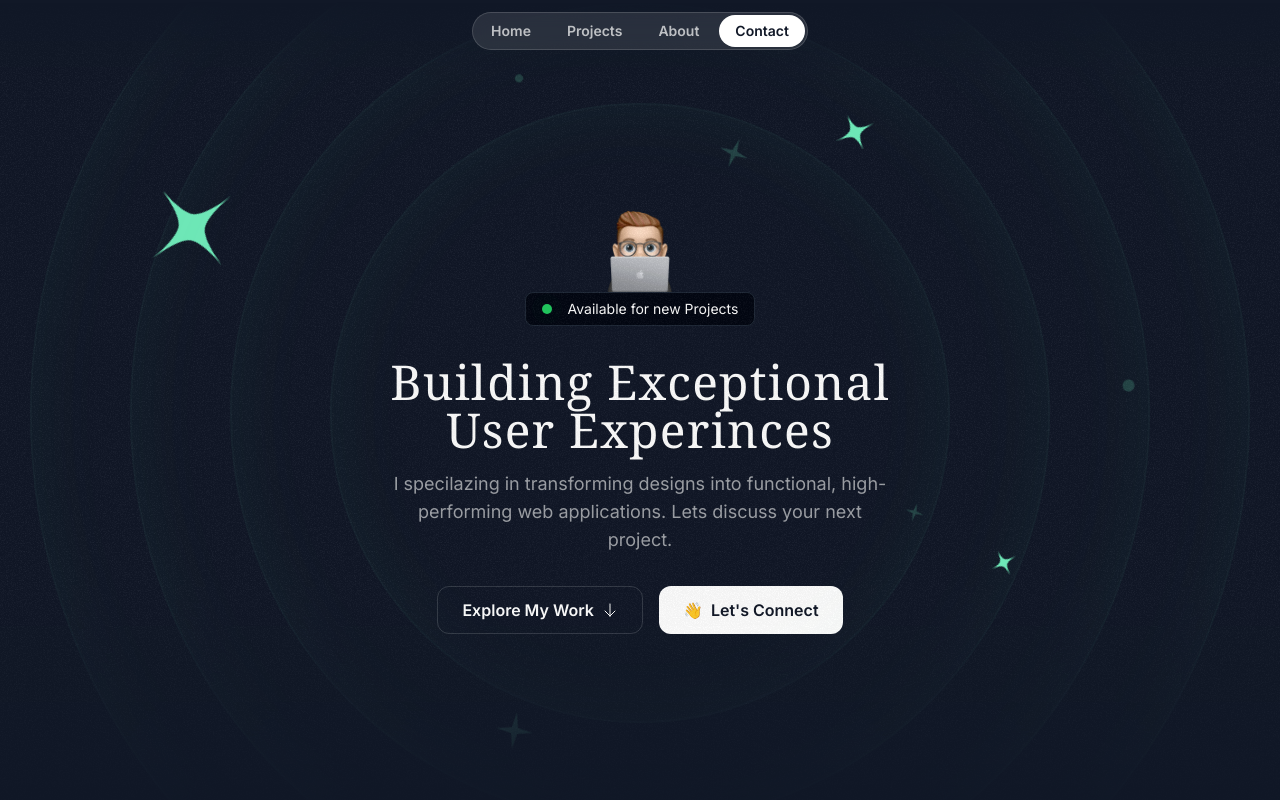
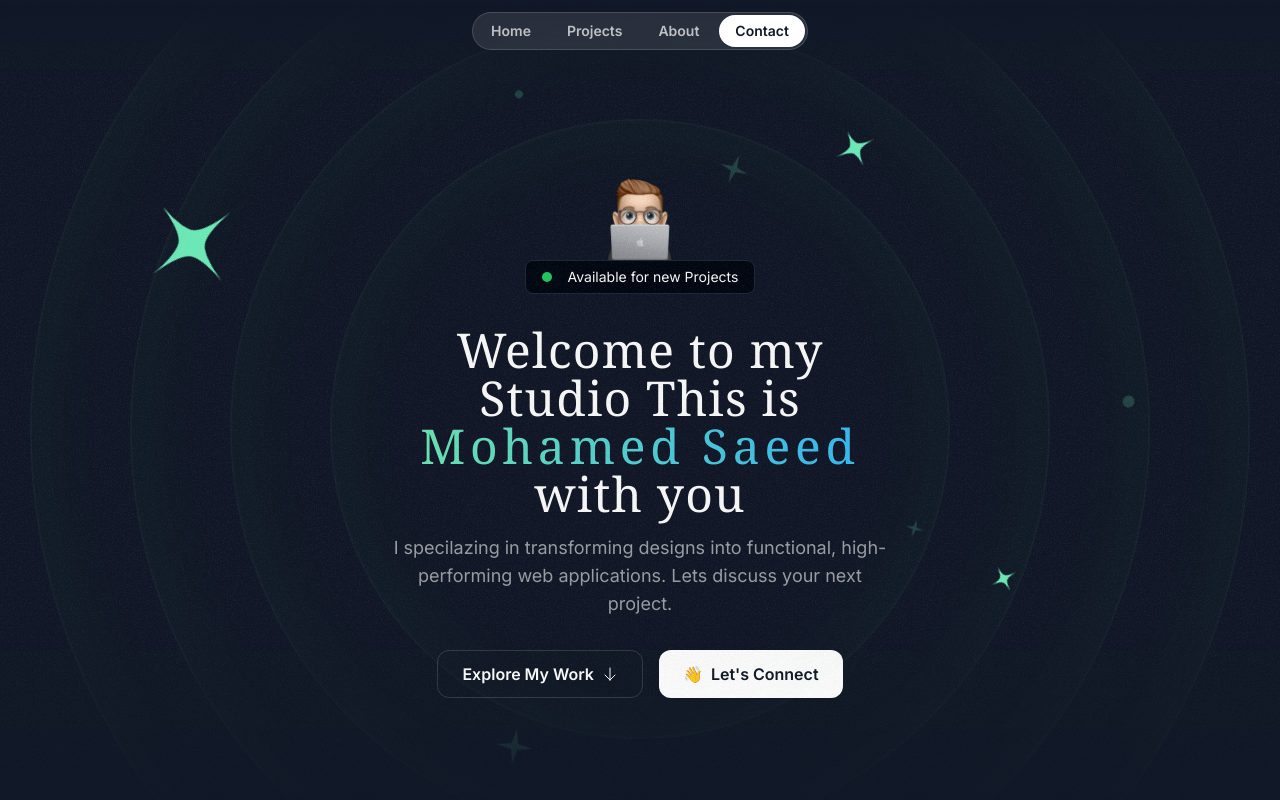
Before and after one commit to iskndrr/mohamed-saeed-portfolio, a Next.js app: page / in a window 1280 px wide. Shown: the top 800 px of the page. Built offline with nearby package versions, Linux system fonts and the light colour scheme; a web font is replaced by a local one.

Commit message:
building the app

```diff
--- a/src/sections/Hero.tsx
+++ b/src/sections/Hero.tsx
@@ -7,7 +7,7 @@ import { HeroOrbit } from "@/components/HeroOrbit";
 import SparkleIcon from "@/assets/icons/sparkle.svg";
 export const HeroSection = () => {
   return (
-    <div className="py-32 md:py-48 lg:py-55 relative z-0 overflow-x-clip">
+    <div className="py-32 md:py-40 lg:py-45 relative z-0 overflow-x-clip">
       <div className="absolute inset-0 [mask-image:linear-gradient(to_bottom,transparent,black_10%,black_70%,transparent)]">
         <div
           className="absolute inset-0 -z-30 opacity-5"
@@ -136,7 +136,8 @@ export const HeroSection = () => {
         </div>
         <div className="max-w-lg mx-auto">
           <h1 className="font-serif text-3xl text-center mt-8 tracking-wide md:text-5xl">
-            Building Exceptional User Experinces
+            Welcome to my Studio This is <span className="tracking-widest bg-gradient-to-r from-emerald-300
+           to-sky-400 text-transparent bg-clip-text">Mohamed Saeed</span>  with you
           </h1>
           <p className="mt-4 text-center text-white/60 md:text-lg">
             I specilazing in transforming designs into functional,
```
